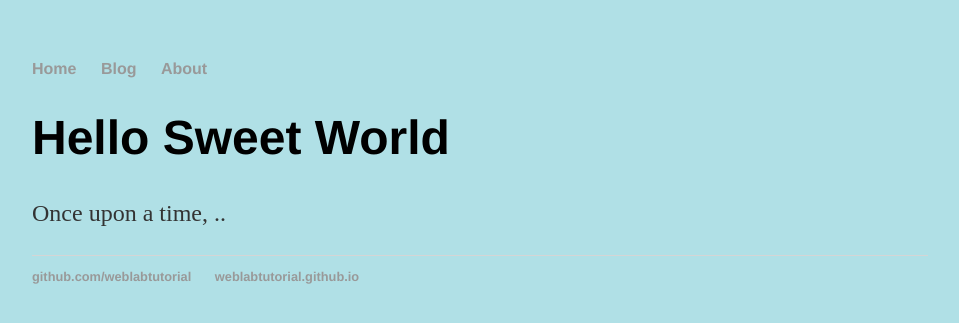
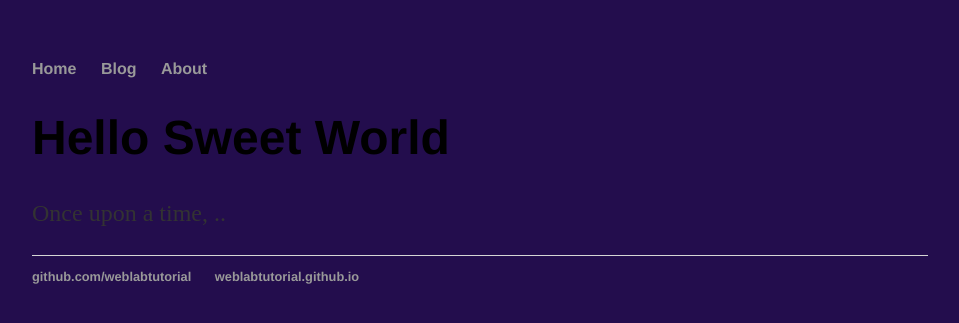
Before and after one commit to 1GitGud1/1GitGud1.github.io, a Jekyll site: the page built from index.html, in a window 1280 px wide. Shown: the top 323 px of the page, without its empty margins (160-1119 px from the left). Built offline with Jekyll 4.4.1, drawn with Linux system fonts in a browser that asks for light colours.

Commit message:
Update main.css

```diff
--- a/css/main.css
+++ b/css/main.css
@@ -1,7 +1,7 @@
 body {
   margin: 60px auto;
   width: 70%;
-  background-color: powderblue;
+  background-color: #230d4d;
 }
 
 h1 {
```
